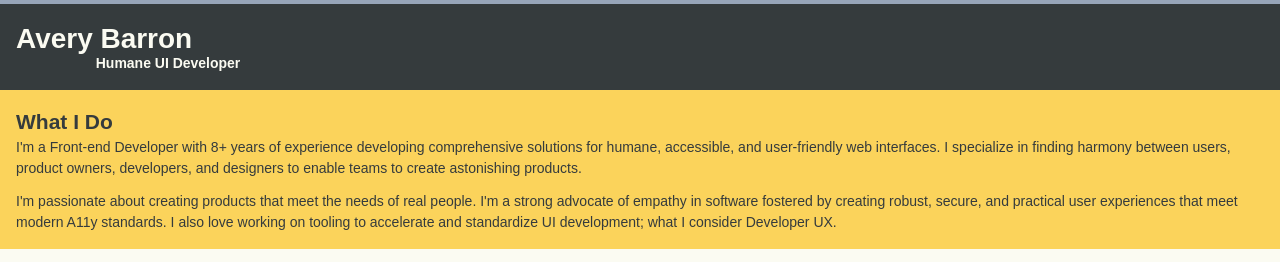
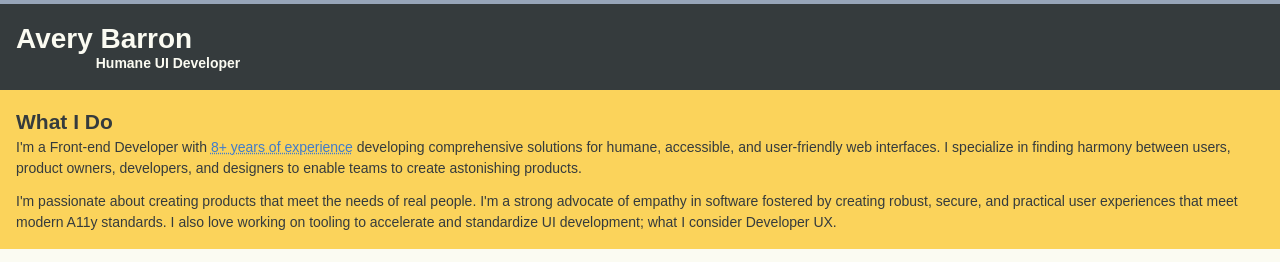
Before and after one commit to drmanitoba/grb-site, a website built with webpack: page index.html in a window 1280 px wide. Shown: the top 262 px of the page. Built offline with nearby package versions, Linux system fonts and the light colour scheme; some packages are replaced by stand-ins of ours.

Commit message:
add a link to my rezoom

```diff
--- a/index.html
+++ b/index.html
@@ -27,7 +27,7 @@
             <section class="Content__summary">
                 <h2>What I Do</h2>
                 <p>
-                    I'm a Front-end Developer with 8+ years of experience developing comprehensive solutions for
+                    I'm a Front-end Developer with <a href="https://www.dropbox.com/s/x5jwtnuepng09m9/AB_Resume-2018.pdf?dl=0">8+ years of experience</a> developing comprehensive solutions for
                     humane, accessible, and user-friendly web interfaces. I specialize in finding harmony between users,
                     product owners, developers, and designers to enable teams to create astonishing products.
                 </p>
--- a/src/css/styles.css
+++ b/src/css/styles.css
@@ -133,6 +133,10 @@ a {
 
     & .Content__summary {
         background: var(--color-yellow);
+
+        & a {
+            text-decoration-style: dotted;
+        }
     }
 
     & .Content__contact {
```
